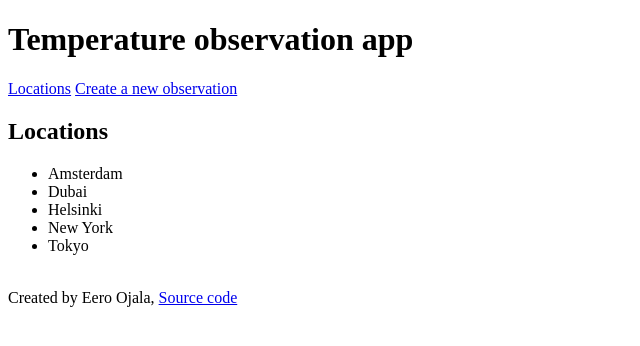
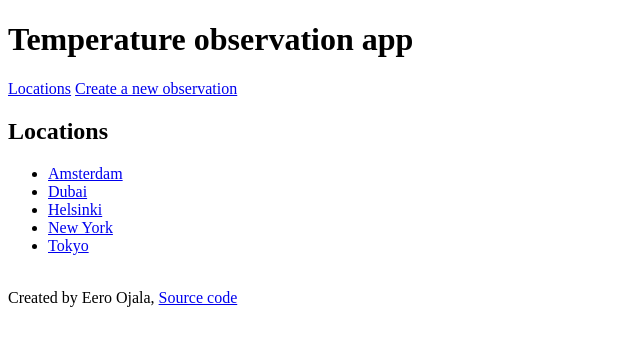
Before and after one commit to eerojala/Temperature-Application-Frontend, a React (Create React App) app in the folder temperature-app/: page /locations in a window 1280 px wide. Shown: the top 346 px of the page, without its empty margins (0-640 px from the left). Built offline with nearby package versions, Linux system fonts and the light colour scheme.

Commit message:
Created LocationView component

```diff
--- a/temperature-app/src/App.js
+++ b/temperature-app/src/App.js
@@ -3,28 +3,67 @@ import { BrowserRouter as Router, Route } from 'react-router-dom'
 import NavigationMenu from './components/NavigationMenu'
 import LocationList from './components/LocationList'
 import ObservationForm from './components/ObservationForm'
+import LocationView from './components/LocationView'
 import Footer from './components/Footer'
+
+const generateId = () => {
+  return (Math.random() * 100000).toFixed(0)
+}
 
 class App extends React.Component {
   constructor() {
     super()
     this.state = {
       locations: [
-        "Amsterdam",
-        "Dubai",
-        "Helsinki",
-        "New York",
-        "Tokyo"
+        {
+          name: 'Amsterdam',
+          id: generateId()
+        },
+        {
+          name: 'Dubai',
+          id: generateId()
+        },
+        {
+          name: 'Helsinki',
+          id: generateId()
+        },
+        {
+          name: 'New York',
+          id: generateId()
+        },
+        {
+          name: 'Tokyo',
+          id: generateId()
+        }
       ],
       observations: []
     }
   }
 
   newObservation = (observation) => {
-    observation.id = (Math.random() * 100000).toFixed(0)
+    observation.id = generateId()
     this.setState({
       observations: this.state.observations.concat(observation)
     })
+  }
+
+  locationById = (id) => {
+    let location
+    console.log(id)
+    for (let i = 0; i < this.state.locations.length; i++) {
+      const temp = this.state.locations[i]
+      console.log(temp.id)
+      if (temp.id === id) {
+        location = temp
+      }
+    }
+
+    return location
+  }
+
+  observationsFromLocation = (locationId) => {
+    const location = this.locationById(locationId)
+    return this.state.observations.filter(observation => observation.location === location.name)
   }
 
   render() {
--- a/temperature-app/src/components/LocationList.js
+++ b/temperature-app/src/components/LocationList.js
@@ -1,11 +1,14 @@
 import React from 'react'
+import { Link } from 'react-router-dom'
 
 const LocationList = ({ locations }) => {
   return (
     <div>
       <h2>Locations</h2>
       <ul>
-        {locations.map(location => <li key={location}>{location}</li>)}
+        {locations.map(location => <li key={location.id}>
+          <Link to={`/locations/${location.id}`}>{location.name}</Link>
+        </li>)}
       </ul>
     </div>
   )
--- /dev/null
+++ b/temperature-app/src/components/LocationView.js
@@ -0,0 +1,17 @@
+import React from 'react'
+
+const LocationView = ({ location, observations }) => {
+  return (
+    <div>
+      <h2>{location.name}</h2>
+      <h3>Temperature observations</h3>
+      <ul>
+        {observations.map(observation => <li key={observation.id}>
+          {observation.timestamp}: {observation.temperature}
+        </li>)}
+      </ul>
+    </div>
+  )
+}
+
+export default LocationView
--- a/temperature-app/src/components/ObservationForm.js
+++ b/temperature-app/src/components/ObservationForm.js
@@ -20,6 +20,10 @@ class ObservationForm extends React.Component {
       temperature: this.state.temperature,
       timestamp: new Date()
     })
+    this.setState({
+      location: '',
+      temperature: ''
+    })
   }
 
   render() {
```
